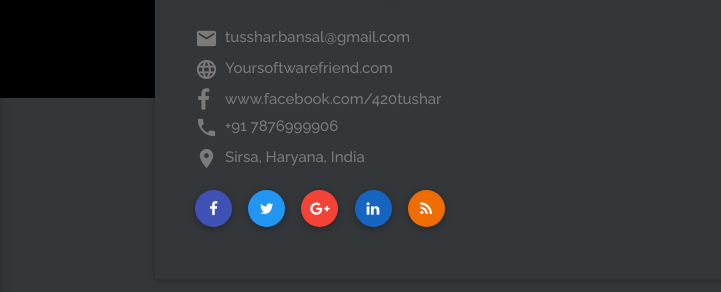
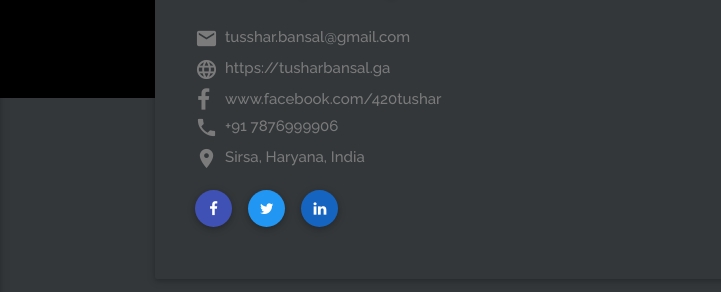
Before and after one commit to ysftushar/CV, a plain HTML site: page index.html in a window 1280 px wide. Shown: the part 272-564 px from the top of the page, 0-721 px from the left. Drawn offline with Linux system fonts and the light colour scheme; some packages are replaced by stand-ins of ours; grey boxes are pictures that could not be loaded; a web font is replaced by a local one.

Commit message:
Update index.html

```diff
--- a/index.html
+++ b/index.html
@@ -134,7 +134,7 @@
                                         </li>
                                         <li class="clearfix">
                                             <span class="title"><i class="material-icons">language</i></span>
-                                            <span class="content">Yoursoftwarefriend.com</span>
+                                            <span class="content">https://tusharbansal.ga</span>
                                         </li>
                                         <li class="clearfix">
                                             <span class="title"><i class="fa fa-facebook" aria-hidden="true"></i></span>
@@ -159,17 +159,17 @@
                                        class="social btn-floating indigo"><i
                                             class="fa fa-facebook"></i></a>
                                     <!-- TWITTER-->
-                                    <a href="#" class="social  btn-floating blue"><i
+                                    <a href="https://twitter.com/innocent_tushar" class="social  btn-floating blue"><i
                                             class="fa fa-twitter"></i></a>
                                     <!-- GOOGLE+-->
-                                    <a href="#" class="social  btn-floating red"><i
-                                            class="fa fa-google-plus"></i></a>
+                                    <!--a href="#" class="social  btn-floating red"><i
+                                            class="fa fa-google-plus"></i></a> -->
                                     <!-- LINKEDIN-->
-                                    <a href="#" class="social  btn-floating blue darken-3"><i
+                                    <a href="https://www.linkedin.com/in/tussharbansal" class="social  btn-floating blue darken-3"><i
                                             class="fa fa-linkedin"></i></a>
                                     <!-- RSS-->
-                                    <a href="#" class="social  btn-floating orange darken-3"><i
-                                            class="fa fa-rss"></i></a>
+                                    <!--a href="#" class="social  btn-floating orange darken-3"><i
+                                            class="fa fa-rss"></i></a> -->
                                 </div>
                             </div>
                         </div>
```
